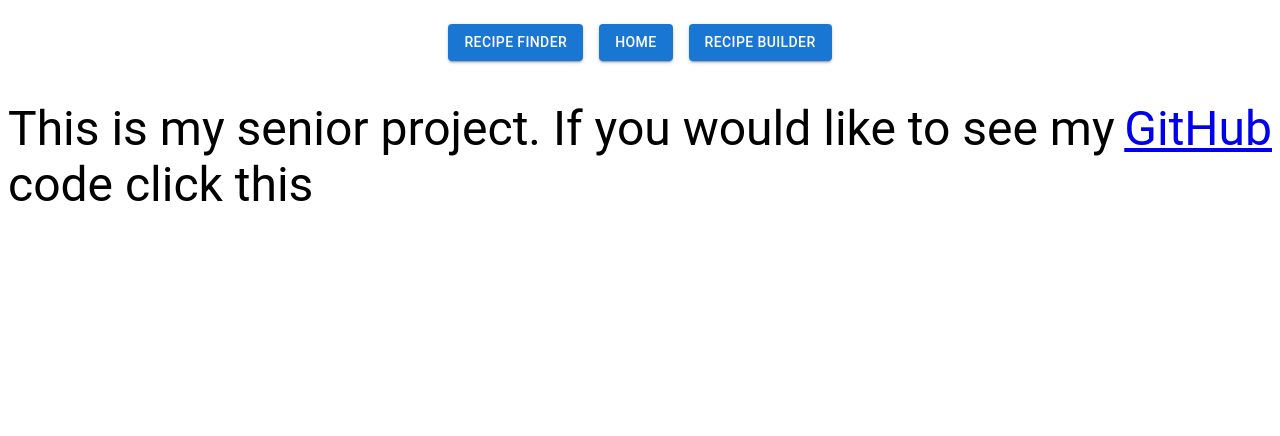
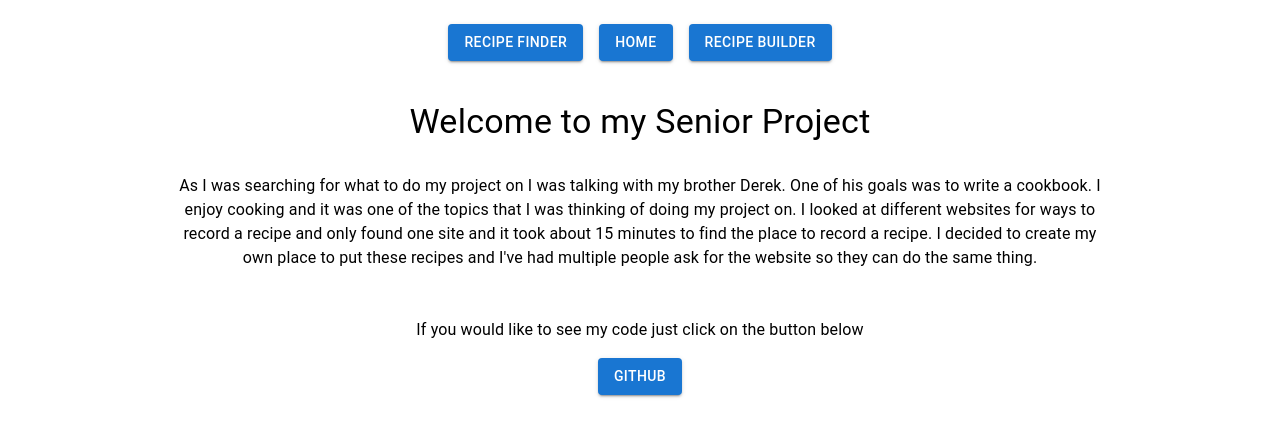
Before and after one commit to tlott99/RecipeWebsite, a React (Vite) app: page / in a window 1280 px wide. Shown: the top 436 px of the page. Built offline with nearby package versions, Linux system fonts and the light colour scheme.

Commit message:
updated MainPage page

```diff
--- a/src/Pages/MainPages.jsx
+++ b/src/Pages/MainPages.jsx
@@ -1,13 +1,27 @@
-import { Typography } from "@mui/material";
+import { Typography, Button, Box } from "@mui/material";
 
 export default function MainPages(){
 
     return(
-        <Typography variant="h3" sx={{mt: 5, display: 'flex', justifyContent: 'center'}}>
-            This is my senior project. If you would like to see my code click this
-            <a href="https://github.com/tlott99/RecipeWebsite">
-            GitHub
-            </a>
+        <Box>
+            <Typography variant="h4" sx={{mt: 5, display: 'flex', justifyContent: 'center', mb:4}}>
+                Welcome to my Senior Project
             </Typography>
+            {/* <Box> */}
+                <Typography variant="body1" align= 'center' sx={{mb:2, ml:20, mr:20}}>
+                    As I was searching for what to do my project on I was talking with my brother Derek. One of his goals was to write a cookbook. I enjoy cooking and it was one of the topics
+                    that I was thinking of doing my project on. I looked at different websites for ways to record a recipe and only found one site and it took about 15 minutes to find the place
+                    to record a recipe. I decided to create my own place to put these recipes and I've had multiple people ask for the website so they can do the same thing.
+                </Typography>
+            {/* </Box> */}
+            <Typography variant="body1" align= 'center' sx={{mt:6}}>
+                If you would like to see my code just click on the button below
+            </Typography>
+            <Typography align="center" sx={{mt:2}}>
+                <Button sx={{justifyContent:"center"}} variant="contained" href="https://github.com/tlott99/RecipeWebsite">
+                    GitHub
+                </Button>
+            </Typography>
+        </Box>
     )
 }
```
